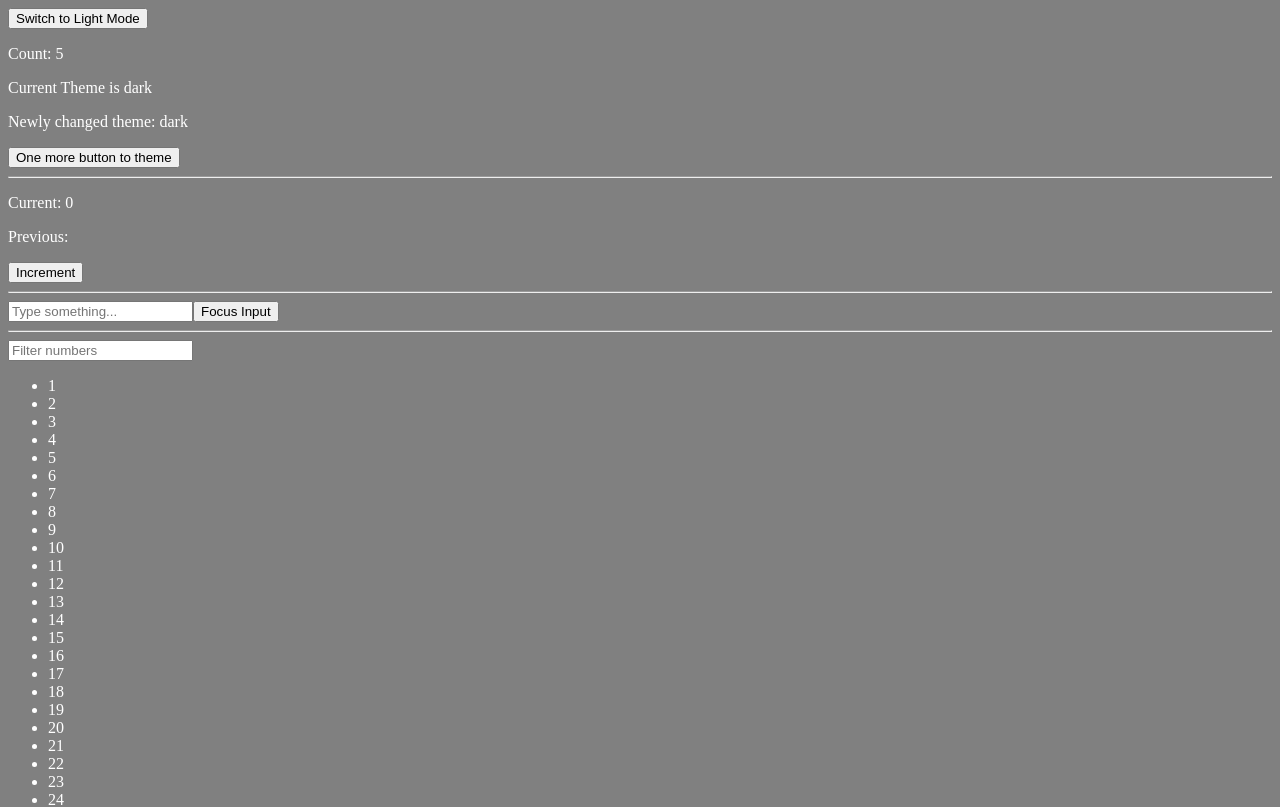
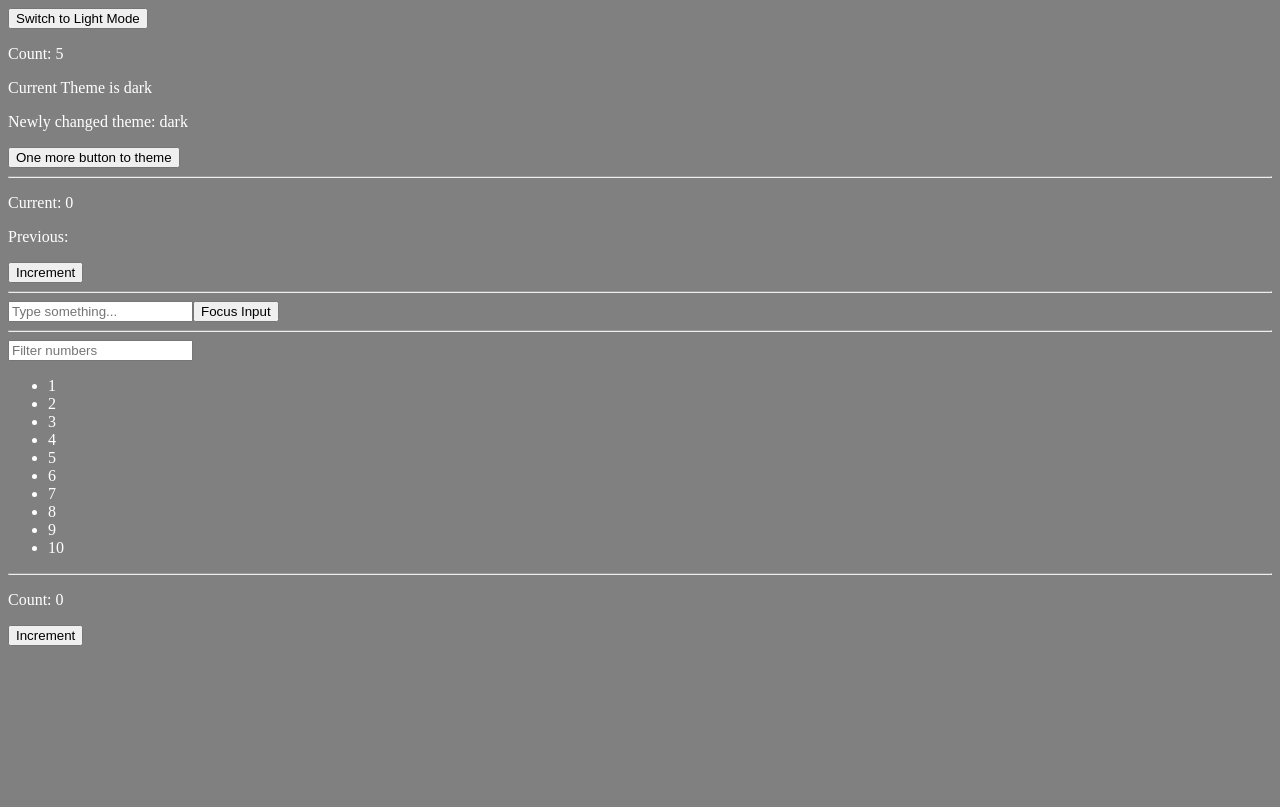
Before and after one commit to Anusuya-SK/React-Projects, a React (Create React App) app in the folder react_hooks/: page / in a window 1280 px wide. Shown: the top 807 px of the page. Built offline with nearby package versions, Linux system fonts and the light colour scheme.

Commit message:
useCallback Hook

```diff
--- a/react_hooks/src/App.js
+++ b/react_hooks/src/App.js
@@ -4,6 +4,7 @@ import  UseStateUseEffectHook from './components/UseStateUseEffectHook';
 import './App.css'; // Import the CSS
 import UseRefHook from './components/UseRefHook';
 import UseMemoHook from './components/UseMemoHook';
+import UseCallback from './components/UseCallback';
 
 function App() {
   const[theme, setTheme] = useState('dark');
@@ -28,6 +29,8 @@ function App() {
         <UseRefHook />
         <hr />
         <UseMemoHook />
+        <hr />
+        <UseCallback />
       </ThemeContext.Provider>
     </div>
   );
--- /dev/null
+++ b/react_hooks/src/components/UseCallback.js
@@ -0,0 +1,30 @@
+import React, { useState, useCallback, memo } from "react";
+
+const Counter = memo(function Counter({ onIncrement }) {
+    console.log("Child renderd");
+    return <button onClick={onIncrement}>Increment</button>
+})
+
+function UseCallback() {
+    const[count, setCount] = useState(0);
+    const increase = useCallback(() => {
+        setCount(c => c + 1);
+    }, []); // dependencies array
+  return (
+    <>
+    <p>Count: {count}</p>
+    <Counter onIncrement={increase} />
+    </>
+  )
+}
+
+export default UseCallback
+
+// useCallback → memoizes a function so that it has a stable reference between renders, useful when passing that function to child components to prevent unnecessary re-renders.
+// useEffect → runs side effects after render (like fetching data, subscribing, logging, etc.), not for creating reusable event handlers.
+// useEffect is only used here if you want count to change automatically in response to some other state or prop change, not for a button click.
+// useEffect(() => {
+//   setCount(c => c + 1);
+// }, [count]);
+// Inside useEffect, you call setCount → this changes count again.
+// Because count changed, useEffect runs again.
--- a/react_hooks/src/components/UseMemoHook.js
+++ b/react_hooks/src/components/UseMemoHook.js
@@ -4,7 +4,7 @@ function UseMemoHook() {
   const [filter, setFilter] = useState("");
 
   // Sample data
-  const numbers = Array.from({ length: 100 }, (_, i) => i + 1);
+  const numbers = Array.from({ length: 10 }, (_, i) => i + 1);
 
   const filteredNumbers = useMemo(() => {
     console.log("Filtering...");
```
